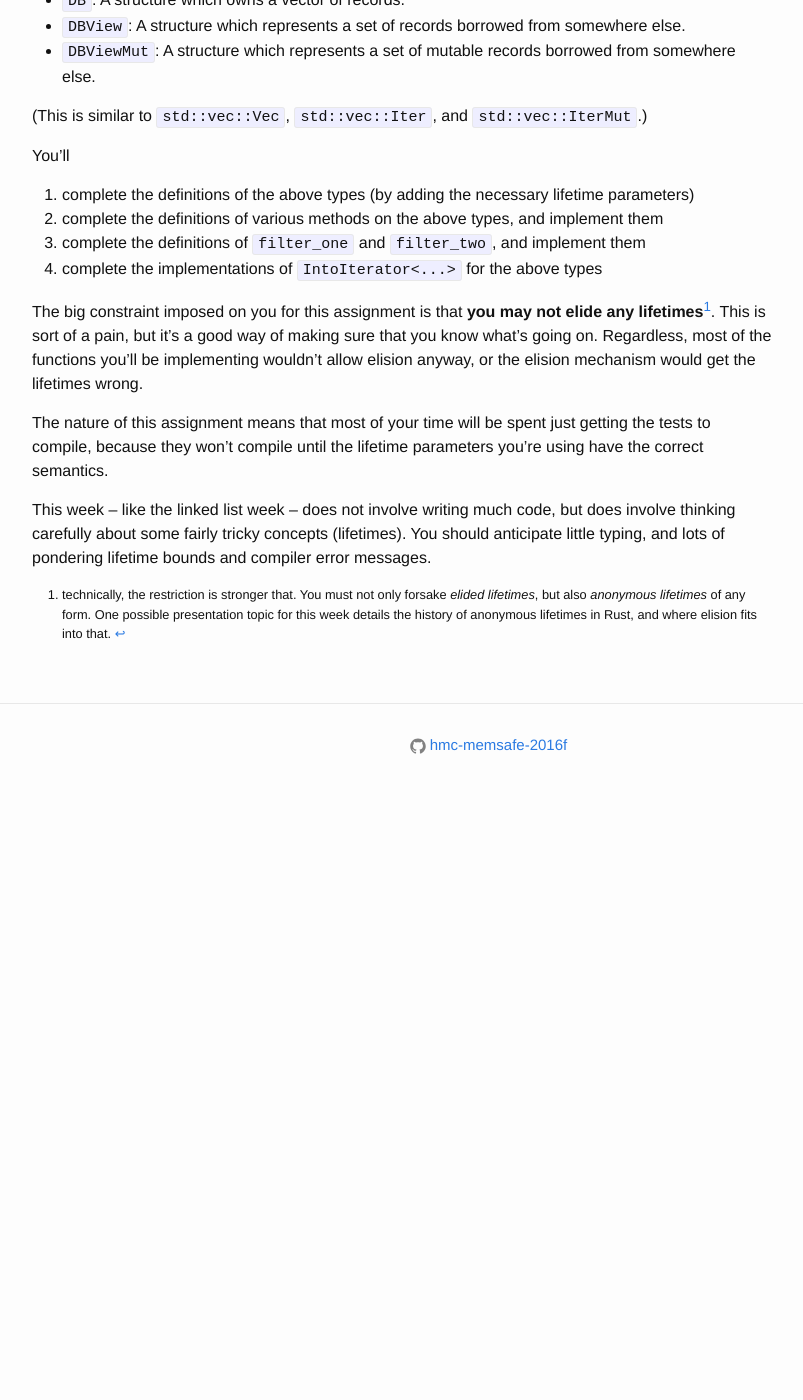
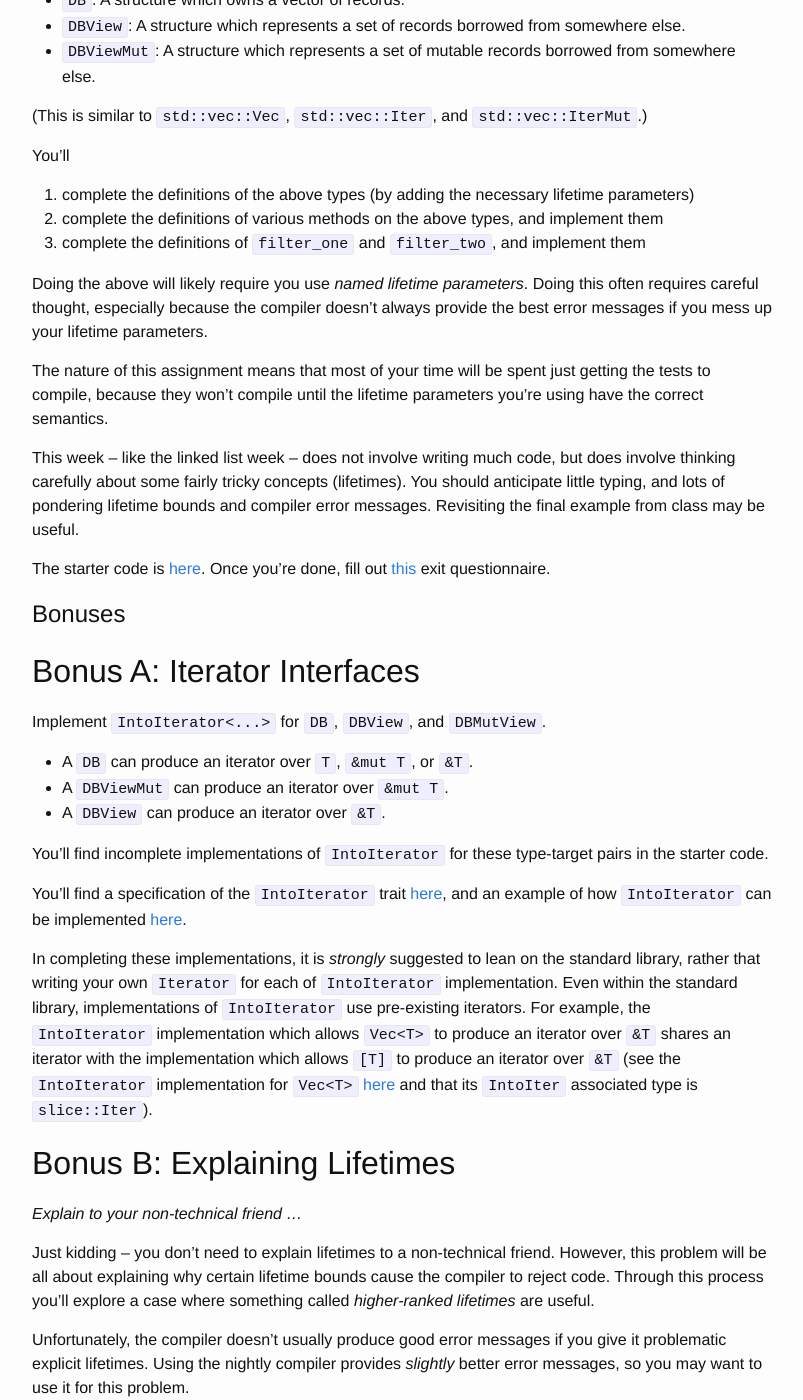
Before and after one commit to hmc-memsafe-2016f/hmc-memsafe-2016f.github.io, a Jekyll site: the page built from assignments/wk3/index.md, in a window 1280 px wide and 1400 px high, scrolled down 500 px. Shown: the whole window, without its empty margins (238-1041 px from the left). Built offline with Jekyll 4.4.1, drawn with Linux system fonts in a browser that asks for light colours; before the commit the page ends 1316 px from its top, so only the background shows below that; some of the changed text lies outside the part shown.

Commit message:
Assignment 3

```diff
--- a/assignments/wk3/index.md
+++ b/assignments/wk3/index.md
@@ -39,19 +39,10 @@ You'll
       implement them
    3. complete the definitions of `filter_one` and `filter_two`, and implement
       them
-   4. complete the implementations of `IntoIterator<...>` for the above types
 
-The big constraint imposed on you for this assignment is that **you may not
-elide any lifetimes**[^elision]. This is sort of a pain, but it's a good way of making
-sure that you know what's going on. Regardless, most of the functions you'll be
-implementing wouldn't allow elision anyway, or the elision mechanism would get
-the lifetimes wrong.
-
-[^elision]:
-    technically, the restriction is stronger that. You must not only forsake
-    *elided lifetimes*, but also *anonymous lifetimes* of any form. One possible
-    presentation topic for this week details the history of anonymous lifetimes
-    in Rust, and where elision fits into that.
+Doing the above will likely require you use *named lifetime parameters*. Doing
+this often requires careful thought, especially because the compiler doesn't
+always provide the best error messages if you mess up your lifetime parameters.
 
 The nature of this assignment means that most of your time will be spent just
 getting the tests to compile, because they won't compile until the lifetime
@@ -60,6 +51,106 @@ parameters you're using have the correct semantics.
 This week -- like the linked list week -- does not involve writing much code,
 but does involve thinking carefully about some fairly tricky concepts
 (lifetimes). You should anticipate little typing, and lots of pondering
-lifetime bounds and compiler error messages.
+lifetime bounds and compiler error messages. Revisiting the final example from
+class may be useful.
+
+The starter code is [here][wk3-github]. Once you're done, fill out
+[this][exit-form] exit questionnaire.
+
+# Bonuses
+
+## Bonus A: Iterator Interfaces
+
+Implement `IntoIterator<...>` for `DB`, `DBView`, and `DBMutView`.
+
+   * A `DB` can produce an iterator over `T`, `&mut T`, or `&T`.
+   * A `DBViewMut` can produce an iterator over `&mut T`.
+   * A `DBView` can produce an iterator over `&T`.
+
+You'll find incomplete implementations of `IntoIterator` for these type-target
+pairs in the starter code.
+
+You'll find a specification of the `IntoIterator` trait [here][trait-into-iter], and an example of
+how `IntoIterator` can be implemented [here][vec-iter].
+
+In completing these implementations, it is _strongly_ suggested to lean on the
+standard library, rather that writing your own `Iterator` for each of
+`IntoIterator` implementation. Even within the standard library, implementations
+of `IntoIterator` use pre-existing iterators. For example, the `IntoIterator`
+implementation which allows `Vec<T>` to produce an iterator over `&T` shares an
+iterator with the implementation which allows `[T]` to produce an iterator over
+`&T` (see the `IntoIterator` implementation for `Vec<T>` [here][vec-iter] and
+that its `IntoIter` associated type is `slice::Iter`).
+
+## Bonus B: Explaining Lifetimes
+
+_Explain to your non-technical friend ..._
+
+Just kidding -- you don't need to explain lifetimes to a non-technical friend.
+However, this problem will be all about explaining why certain lifetime
+bounds cause the compiler to reject code. Through this process you'll explore a
+case where something called _higher-ranked lifetimes_ are useful.
+
+Unfortunately, the compiler doesn't usually produce good error messages if you
+give it problematic explicit lifetimes. Using the nightly compiler provides
+_slightly_ better error messages, so you may want to use it for this problem.
+
+Write the answers to the following questions in a markdown file in your repo.
+Explain using your own words (not just the compilers!). It may be helpful to
+include snippets of the code with scopes labelled.
+
+   1. Take a look at `puzzle` in [this program][bonus-b-1], and how it's used.
+      Compile it. What is the difference between how `a_outlives_b` and
+      `b_outlives_a` use `puzzle`? (Hint: their names are suggestive).
+   2. For the rest of this problem we will be modifying part of `puzzle`'s
+      signature. Specifically we'll be trying to figure out exactly what
+      lifetimes are involved with the trait bound `F: Fn(&i32) -> Option<&i32>`.
+      Our [first take][bonus-b-a] is to say both unnamed lifetimes in the bound
+      should be `'a`. Explain why this fails.
+   3. Hmm... We could try making both those lifetimes `'b`, but by symmetry that
+      shouldn't work either. Instead we introduce a new lifetime parameter `'c`,
+      and use it ([code][bonus-b-c]). Explain why this also doesn't work.
+   4. Observing that `Option<&'c i32>` couldn't be returned as an `Option<&'a
+      i32>` (or a `Option<&'b i32>`), we conclude that it is because `'c` may
+      not be as long as long as `'a` or `'b`. To fix this we add the extra
+      condition that `'c` must outlive both `'a` and `'b` (written as `'c: 'a +
+      'b`). Explain why the [result][bonus-b-c-bounded] also doesn't work.
+   5. Frustrated, we add even more constraints! Now we add that `'a` and `'b`
+      must each outlive `'c`. Explain why the [result][bonus-b-c-eq] also
+      doesn't work.
+   6. However, if we change our "test" functions (`a_outlives_b` and
+      `b_outlives_a`), [it works][bonus-b-c-eq-bad-test]! Explain why this
+      happens.
+   7. Finally, we strike upon the correct idea. This code compiles and works
+      just fine. What do you think the `for<'c>` means? Feel free to take a
+      guess or read [this][hrtb] and then answer.
+
+## Bonus B: Explicit Lifetimes
+
+For this bonus you'll take on an extra constraint: you must be specific about
+all lifetimes in trait
+
+**you may not elide any
+lifetimes**[^elision]. This is sort of a pain, but it's a good way of making
+sure that you know what's going on. While eliminating some of the elision may be
+easy, handling lifetimes in trait bounds (what lifetime goes in `Fn(&'a)`?) is
+particularly difficult.
+
+[^elision]:
+    technically, the restriction is stronger that. You must not only forsake
+    *elided lifetimes*, but also *anonymous lifetimes* of any form. One possible
+    presentation topic for this week details the history of anonymous lifetimes
+    in Rust, and where elision fits into that.
 
 [wk3-github]: https://github.com/hmc-memsafe-2016f/wk3-starter
+[vec-iter]: https://doc.rust-lang.org/src/collections/up/src/libcollections/vec.rs.html#1468
+[trait-into-iter]: https://doc.rust-lang.org/std/iter/trait.IntoIterator.html
+[bonus-b-1]: https://is.gd/IJx0Cr
+[bonus-b-a]: https://is.gd/hl3qEl
+[bonus-b-c]: https://is.gd/BxNjhS
+[bonus-b-c-bounded]: https://is.gd/uNucer
+[bonus-b-c-eq]: https://is.gd/eSzMj4
+[bonus-b-c-eq-bad-test]: https://is.gd/8J1EPr
+[bonus-b-done]: https://is.gd/xCLKc5
+[hrtb]: https://doc.rust-lang.org/nomicon/hrtb.html
+[exit-form]: https://docs.google.com/forms/d/e/1FAIpQLSfUWFMPPcQvf8MCA3pUG537nL0UGnzdme1bagT-yZUssdIXtQ/viewform
```
